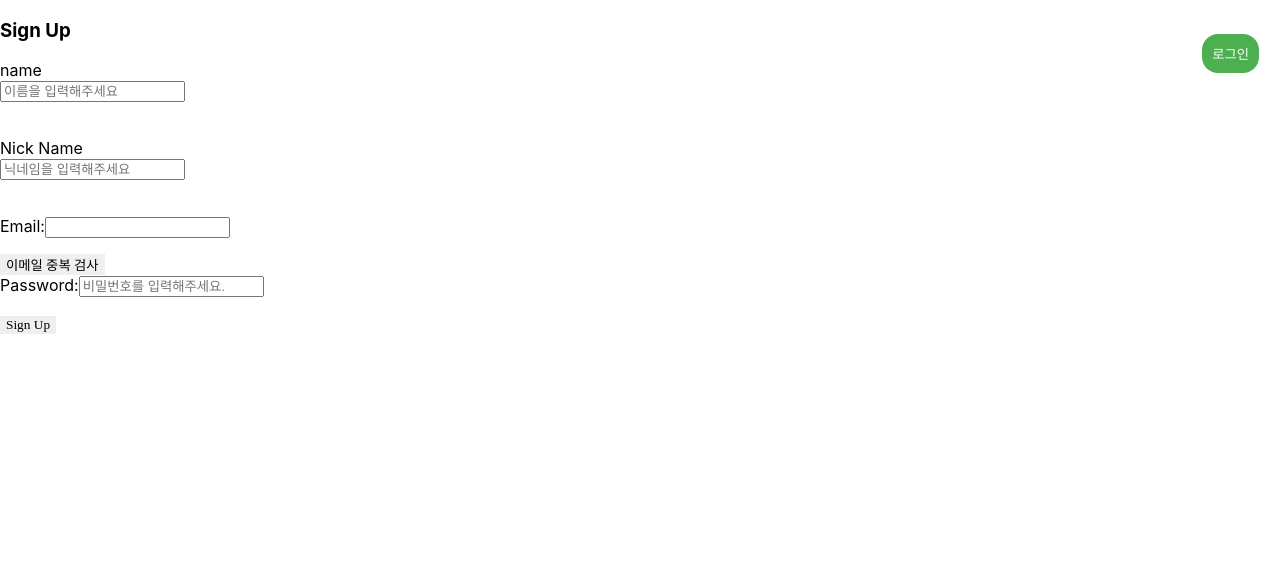
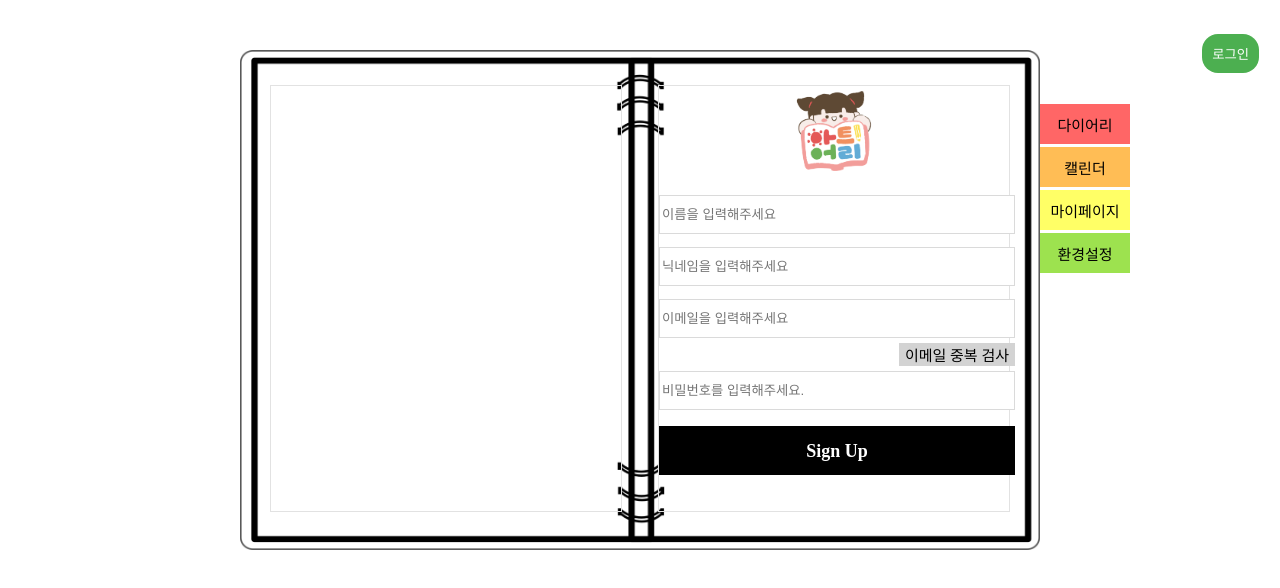
Before and after one commit to HIGHFIVE2023/artary_front, a React (Create React App) app: page /users/signup in a window 1280 px wide. Shown: the top 588 px of the page. Built offline with nearby package versions, Linux system fonts and the light colour scheme; a web font is replaced by a local one.

Commit message:
[ADD] 회원가입 페이지 css

```diff
--- a/src/App.css
+++ b/src/App.css
@@ -93,6 +93,7 @@ textarea {
   padding: 10px;
 }
 button {
+  cursor: pointer;
   border: none;
   outline: none;
   font-family: "crayon";
@@ -232,17 +233,6 @@ header > div {
 .LeftBottomDiv {
   margin: 5px;
 }
-.Index01 {
-  display: inline-block; /* 수정 */
-  vertical-align: top; /* 추가 */
-  margin-bottom: 3px;
-}
-.Index02 {
-  margin-bottom: 3px;
-}
-.Index03 {
-  margin-bottom: 3px;
-}
 
 .LeftBottomDiv {
   margin: 5px;
@@ -254,7 +244,6 @@ header > div {
 /*오른쪽 구성 -> 묶어서 수정 예정*/
 .TextSquareContainer {
   position: absolute;
-
   display: flex;
   flex-wrap: wrap;
   width: 350px;
@@ -340,3 +329,35 @@ header > div {
   font-size: 16px;
   margin-top: 8px;
 }
+/*회원가입*/
+.message {
+  color: #ff6666;
+  font-size: 13px;
+}
+.input-group {
+  position: relative;
+  top: -20px; /* 위로 이동할 픽셀 값 */
+}
+.input-group input {
+  position: relative;
+  overflow: hidden;
+  width: 350px;
+  height: 35px;
+  border: solid 1px #dadada;
+  background: #fff;
+}
+.checkEmail {
+  margin-top: 5px;
+  margin-bottom: 5px;
+  float: right;
+  font-size: 15px;
+  background-color: lightgray;
+}
+.signupIcon {
+  width: 100px;
+  height: 100px;
+  margin-left: auto;
+  margin-right: auto;
+  position: relative;
+  top: -15px;
+}
--- a/src/App.js
+++ b/src/App.js
@@ -18,12 +18,11 @@ function App() {
         {<Navbar />}
         <Routes>
           <Route path="/" element={<Home />}></Route>
-          <Route path="/signup" element={<SignUp />}></Route>
           <Route path="users/login" element={<Login />}></Route>
           <Route path="/diary" element={<Diary />}></Route>
           <Route path="/calenpage" element={<Calenpage />}></Route>
           <Route path="/new" element={<New />}></Route>
-          <Route path="/users/signup" element={<Register />}></Route>
+          <Route path="/users/signup" element={<SignUp />}></Route>
         </Routes>
       </div>
     </BrowserRouter>
--- a/src/components/Register.js
+++ b/src/components/Register.js
@@ -132,10 +132,8 @@ const Register = () => {
   };
 
   return (
-    <>
-      <h3>Sign Up</h3>
+    <div className="input-group">
       <form onSubmit={handleSubmit}>
-        <label>name</label> <br />
         <input
           id="name"
           name="name"
@@ -144,8 +142,6 @@ const Register = () => {
           placeholder="이름을 입력해주세요"
         />
         <p className="message"> {nameMessage} </p>
-        <br />
-        <label>Nick Name</label> <br />
         <input
           id="nickname"
           name="name"
@@ -154,19 +150,18 @@ const Register = () => {
           placeholder="닉네임을 입력해주세요"
         />
         <p className="message"> {nicknameMessage} </p>
-        <br />
-        <label>Email:</label>
         <input
           type="email"
           name="email"
           value={email || ""}
           onChange={onChangeEmail}
           required
+          placeholder="이메일을 입력해주세요"
         />
+        <button className="checkEmail" onClick={onCheckEmail}>
+          이메일 중복 검사
+        </button>
         <p className="message">{emailMsg}</p>
-        <button onClick={onCheckEmail}>이메일 중복 검사</button>
-        <br />
-        <label>Password:</label>
         <input
           type="password"
           value={password}
@@ -175,9 +170,11 @@ const Register = () => {
           required
         />
         <p className="message">{pwdMsg}</p>
-        <button type="submit">Sign Up</button>
+        <button className="signupBtn" type="submit">
+          Sign Up
+        </button>
       </form>
-    </>
+    </div>
   );
 };
 
--- a/src/pages/SignUp.js
+++ b/src/pages/SignUp.js
@@ -1,4 +1,5 @@
 import IndexBtn from "../components/IndexBtn";
+import Register from "../components/Register";
 
 const SignUp = ({}) => {
   return (
@@ -16,35 +17,8 @@ const SignUp = ({}) => {
         </div>
         <div className="LeftDivOveray"></div>
         <div className="RightDivOveray">
-          <img className="LoginIcon" src="/img/icon.png" alt="login icon" />
-          <div className="input-group">
-            <input className="name" id="name" name="name" placeholder="이름" />
-            <input
-              className="email"
-              id="email"
-              name="email"
-              type="email"
-              placeholder="이메일"
-            />
-            <input className="id" id="id" name="id" placeholder="아이디" />
-            <input
-              className="pwd"
-              id="password"
-              name="password"
-              type="password"
-              placeholder="비밀번호"
-            />
-            <input
-              className="pwd"
-              id="password"
-              name="password"
-              type="password"
-              placeholder="비밀번호 재입력"
-            />
-          </div>
-          <button className="signupBtn" onClick={() => alert("로그인")}>
-            회원가입
-          </button>
+          <img className="signupIcon" src="/img/icon.png" alt="login icon" />
+          <Register />
         </div>
       </div>
     </div>
```
